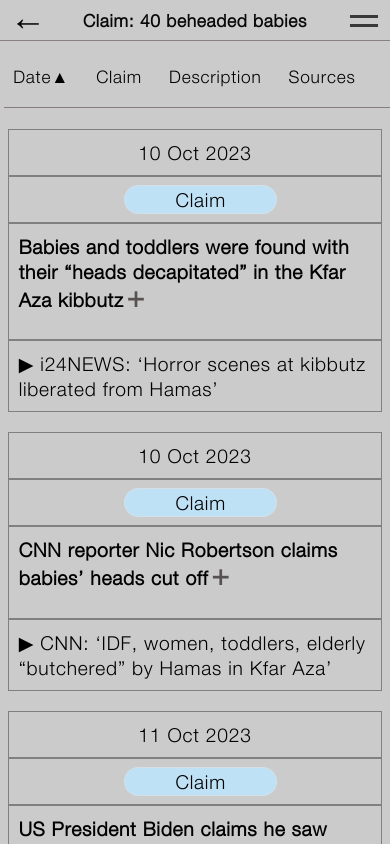
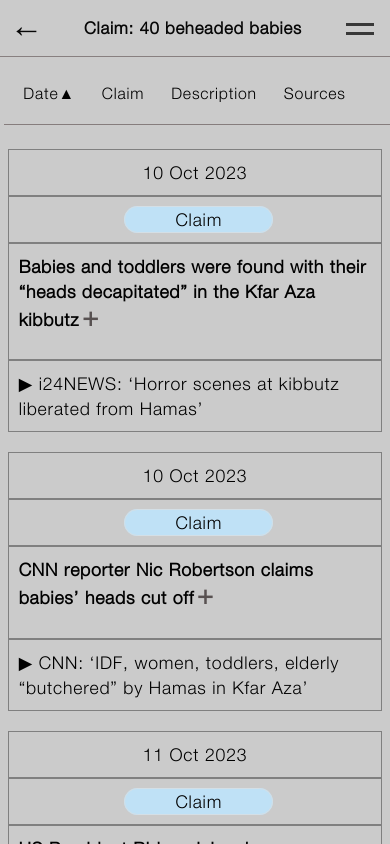
Before and after one commit to tamtzekin/hasbara-tracker, a React (Create React App) app: page /claim-a in a window 390 px wide. Shown: the top 844 px of the page. Built offline with nearby package versions, Linux system fonts and the light colour scheme.

Commit message:
more mobile styling

```diff
--- a/src/App.css
+++ b/src/App.css
@@ -211,6 +211,8 @@ button.dotted {
 
     .mobile-menu .hamburger-icon {
         display: flex;
+        padding-top: 0;
+        padding-right: 20px;
     }
 }
 
@@ -222,7 +224,7 @@ button.dotted {
 /* Mobile devices (portrait and landscape) */
 @media only screen and (max-width: 768px) {
     body {
-        font-size: 1.2em;
+        font-size: 1.1em;
     }
 
     .header-container {
--- a/src/components/ClaimPage.css
+++ b/src/components/ClaimPage.css
@@ -259,6 +259,7 @@ table.a:hover {
         /* box-shadow: 0px 10px 15px -3px #9eff2038, 0px 2px 3px -2px rgba(0, 0, 0, 0.05); */
         top: 0;
         border-bottom: #867d7d solid 0.5px;
+        padding: 8px;
     }
 
     .claim-tag {
@@ -295,7 +296,7 @@ table.a:hover {
         /* border-collapse: collapse; */
         width: 100%;
         border: none;
-        top: 85px;
+        top: 105px;
     }
 
     tr {
@@ -318,7 +319,7 @@ table.a:hover {
         border: none;
         position: fixed;
         height: 90px;
-        top: 2%;
+        top: 4%;
         left: 1%;
         z-index: 2;
         border-bottom: #867d7d solid 0.5px;
@@ -326,7 +327,7 @@ table.a:hover {
 
     th {
         /* display: block; */
-        padding-left: 2%;
+        padding-left: 5%;
         text-align: left;
         font-size: 0.9em;
         font-weight: 400;
@@ -336,7 +337,7 @@ table.a:hover {
 
     .arrow {
         font-size: 1.9em;
-        top: 0.5%;
+        top: 1.5%;
         margin-left: 2%;
         /* /* position: fixed; */
         /* display: none; */
@@ -349,10 +350,9 @@ table.a:hover {
     }
 
     h1.claim-heading {
-        left: 0;
-        right: 20%;
+        left: -2.5%;
         margin-top: 2%;
-        font-size: 0.9em;
+        font-size: 0.95em;
         text-align: center;
     }
 
```
